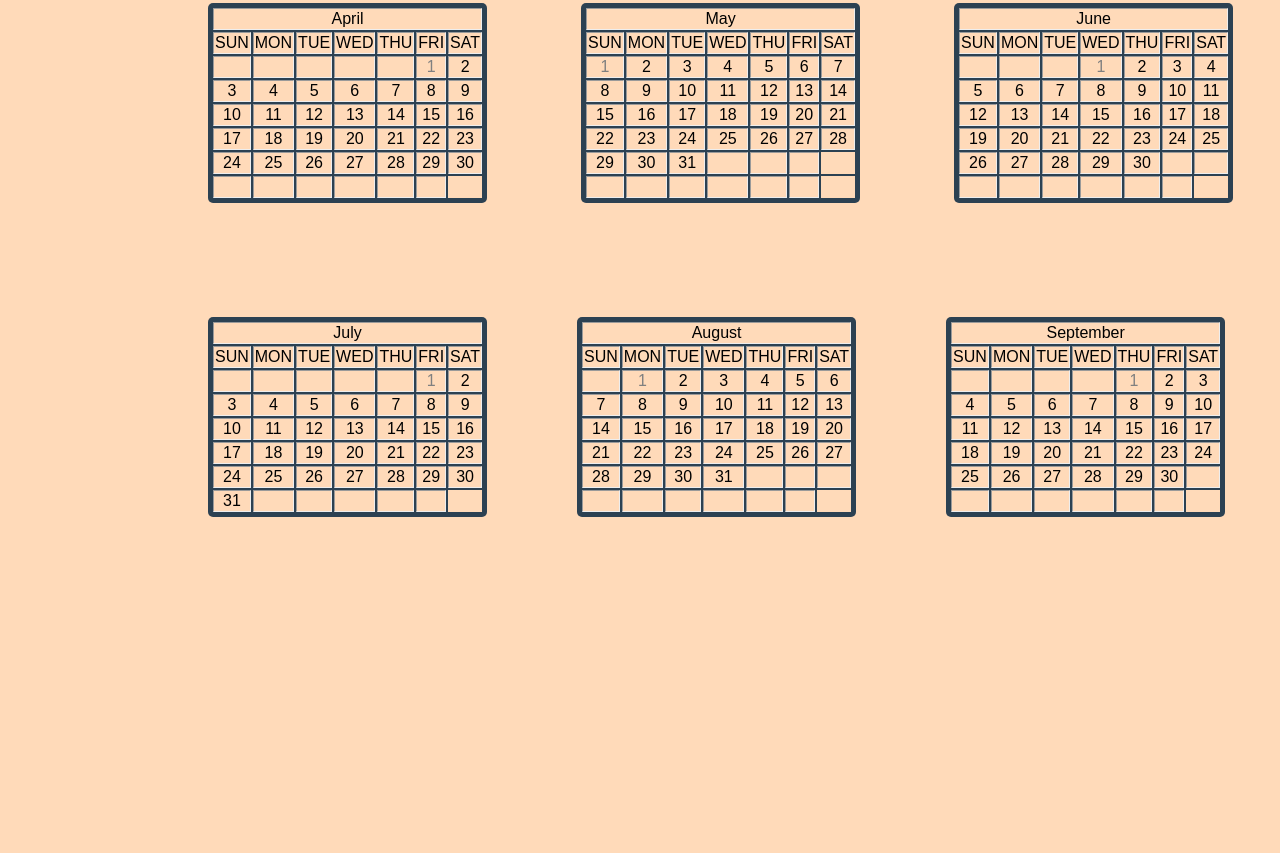
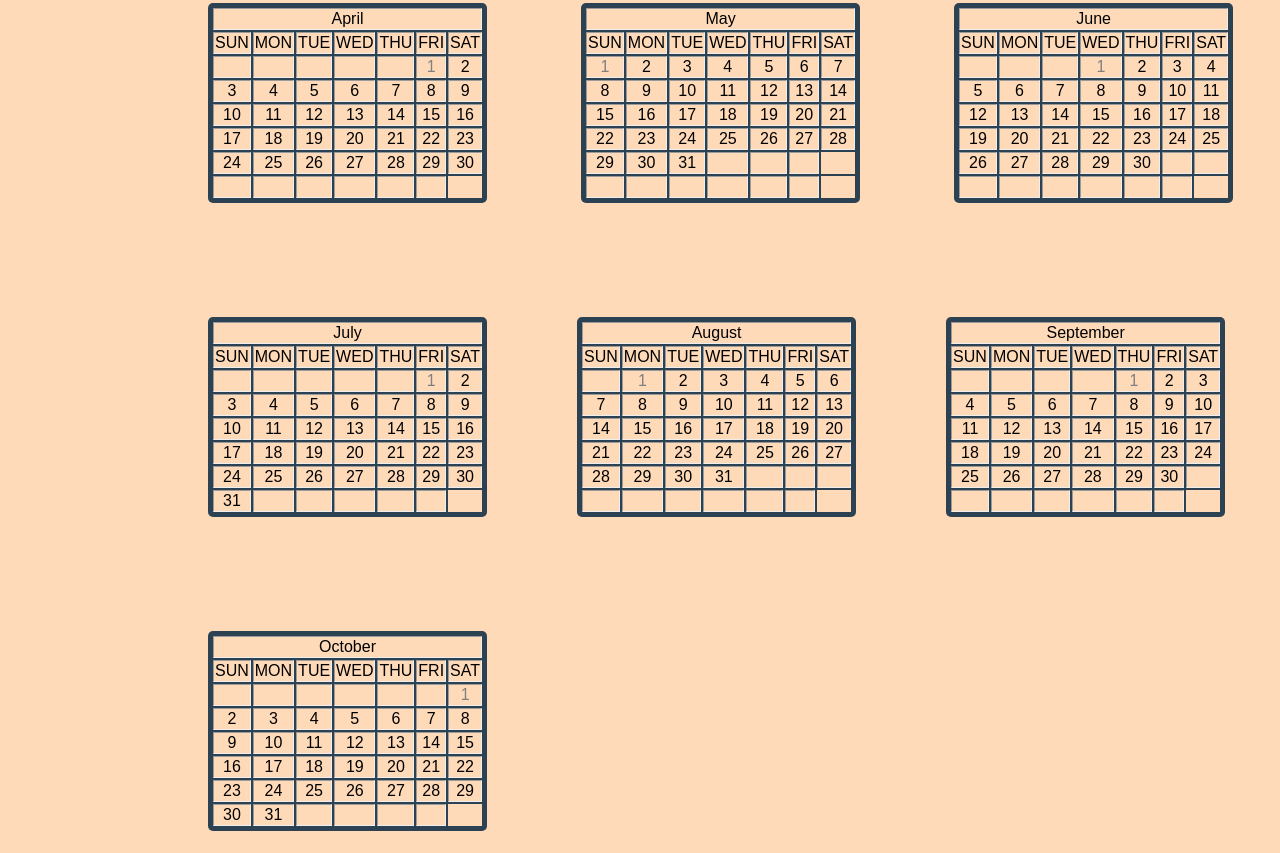
Before and after one commit to Bastigonzales/calendar-html-css, a plain HTML site: page index.html in a window 1280 px wide. Shown: the part 491-1344 px from the top of the page. Before the commit the page ends 1030 px from the top, so only its background shows below. Drawn offline with Linux system fonts and the light colour scheme.

Commit message:
updated month

```diff
--- a/assets/style.css
+++ b/assets/style.css
@@ -148,3 +148,18 @@
   margin-bottom: 10px;
   padding: 3px;
 }
+
+.october-border {
+  background-color: rgb(44, 65, 82);
+  border-radius: 5px;
+  font-family: sans-serif;
+  text-align: center;
+  border-style: outset;
+  border: 10px;
+  display: inline-block;
+  margin-right: 90px;
+  margin-bottom: 10px;
+  padding: 3px;
+  margin-left: 200px;
+  margin-top: 100px;
+}
--- a/index.html
+++ b/index.html
@@ -708,6 +708,80 @@
                 <td class="space">asd</td>
               </tr>
 
+             <table class="october-border" border="1">
+              <tr>
+                <td colspan="7">October</td>
+              </tr>
+
+              <tr>
+                <td>SUN</td>
+                <td>MON</td>
+                <td>TUE</td>
+                <td>WED</td>
+                <td>THU</td>
+                <td>FRI</td>
+                <td>SAT</td>
+              </tr>
+
+              <tr>
+                <td></td>
+                <td></td>
+                <td></td>
+                <td></td>
+                <td></td>
+                <td></td>
+                <td class="grayed-out">1</td>
+              </tr>
+
+              <tr>
+                <td>2</td>
+                <td>3</td>
+                <td>4</td>
+                <td>5</td>
+                <td>6</td>
+                <td>7</td>
+                <td>8</td>
+              </tr>
+
+              <tr>
+                <td>9</td>
+                <td>10</td>
+                <td>11</td>
+                <td>12</td>
+                <td>13</td>
+                <td>14</td>
+                <td>15</td>
+              </tr>
+
+              <tr>
+                <td>16</td>
+                <td>17</td>
+                <td>18</td>
+                <td>19</td>
+                <td>20</td>
+                <td>21</td>
+                <td>22</td>
+              </tr>
+
+              <tr>
+                <td>23</td>
+                <td>24</td>
+                <td>25</td>
+                <td>26</td>
+                <td>27</td>
+                <td>28</td>
+                <td>29</td>
+              </tr>
+
+              <tr>
+                <td>30</td>
+                <td>31</td>
+                <td></td>
+                <td></td>
+                <td></td>
+                <td></td>
+                <td class="space">asd</td>
+              </tr>
 
   </body>
 </html>
```
